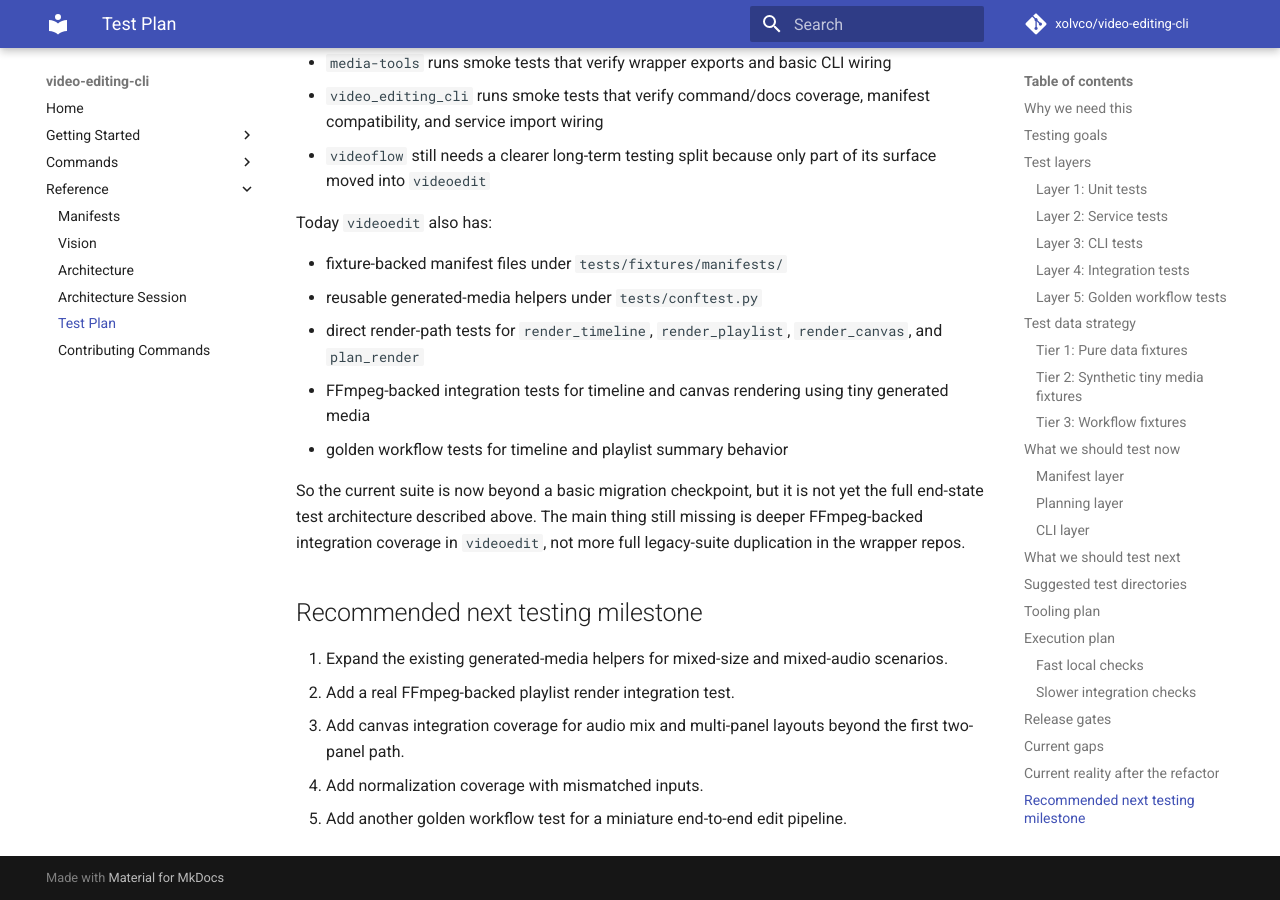
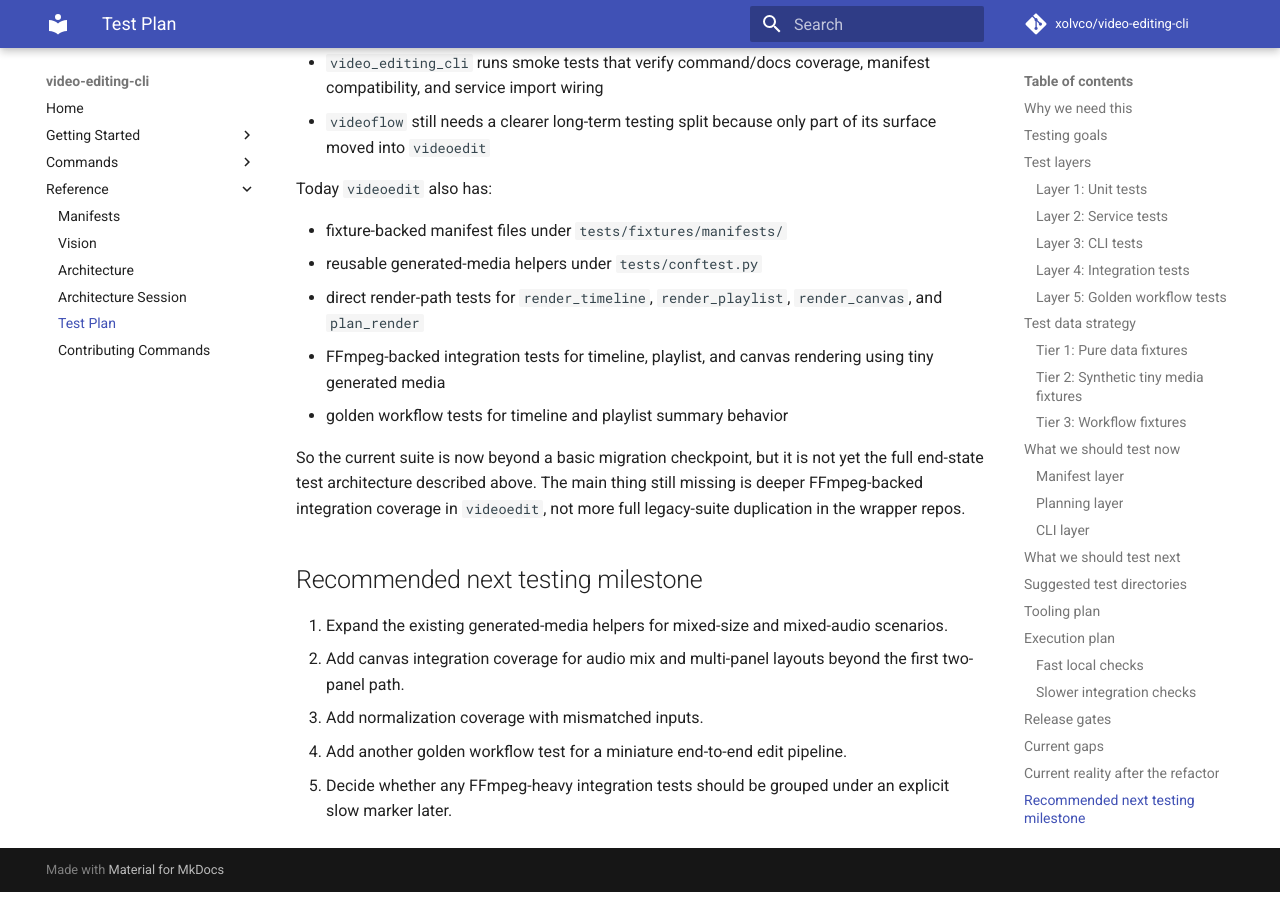
Before and after one commit to xolvco/videoedit, an MkDocs documentation site: the page built from docs/TEST_PLAN.md, in a window 1280 px wide and 900 px high, scrolled down 6995 px. Built offline with MkDocs 1.6.1 and Material for MkDocs 9.7.7, drawn with Linux system fonts in a browser that asks for light colours; comment, search, counter and statistics services are not loaded; some of the changed text lies outside the part shown.

```diff
--- a/docs/TEST_PLAN.md
+++ b/docs/TEST_PLAN.md
@@ -240,7 +240,6 @@
 
 Right now the project is still missing:
 
-- broader playlist integration tests using real FFmpeg renders
 - normalization and mixed-format integration coverage
 - deeper canvas scenarios with audio mixing, more panel counts, and mixed resolutions
 - workflow/golden tests for more than the first canonical render paths
@@ -268,7 +267,7 @@
 ## Recommended next testing milestone
 
 1. Expand the existing generated-media helpers for mixed-size and mixed-audio scenarios.
-2. Add a real FFmpeg-backed playlist render integration test.
-3. Add canvas integration coverage for audio mix and multi-panel layouts beyond the first two-panel path.
-4. Add normalization coverage with mismatched inputs.
-5. Add another golden workflow test for a miniature end-to-end edit pipeline.
+2. Add canvas integration coverage for audio mix and multi-panel layouts beyond the first two-panel path.
+3. Add normalization coverage with mismatched inputs.
+4. Add another golden workflow test for a miniature end-to-end edit pipeline.
+5. Decide whether any FFmpeg-heavy integration tests should be grouped under an explicit slow marker later.
```
Also changed, not shown: other parts of docs/TEST_PLAN.md (+1 -1 lines), README.md (+11 -1 lines), docs/ARCHITECTURE.md (+7 -0 lines), 1 other file.
